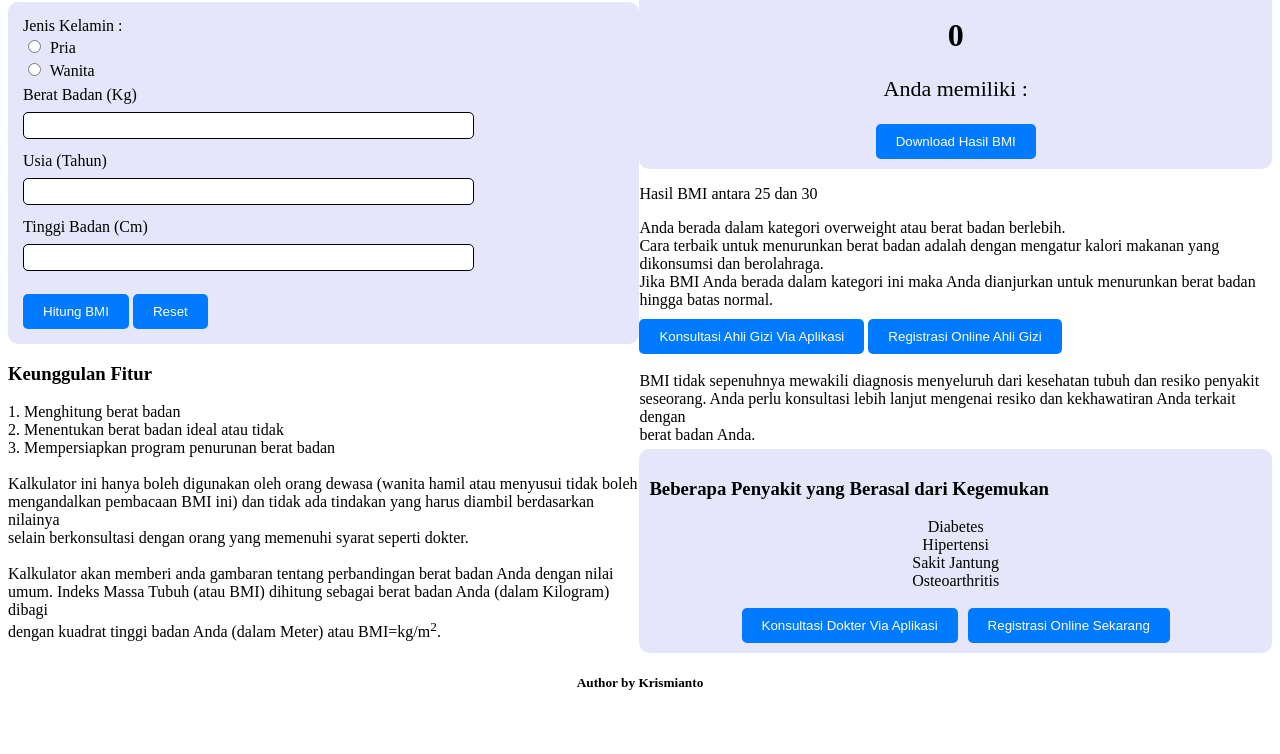
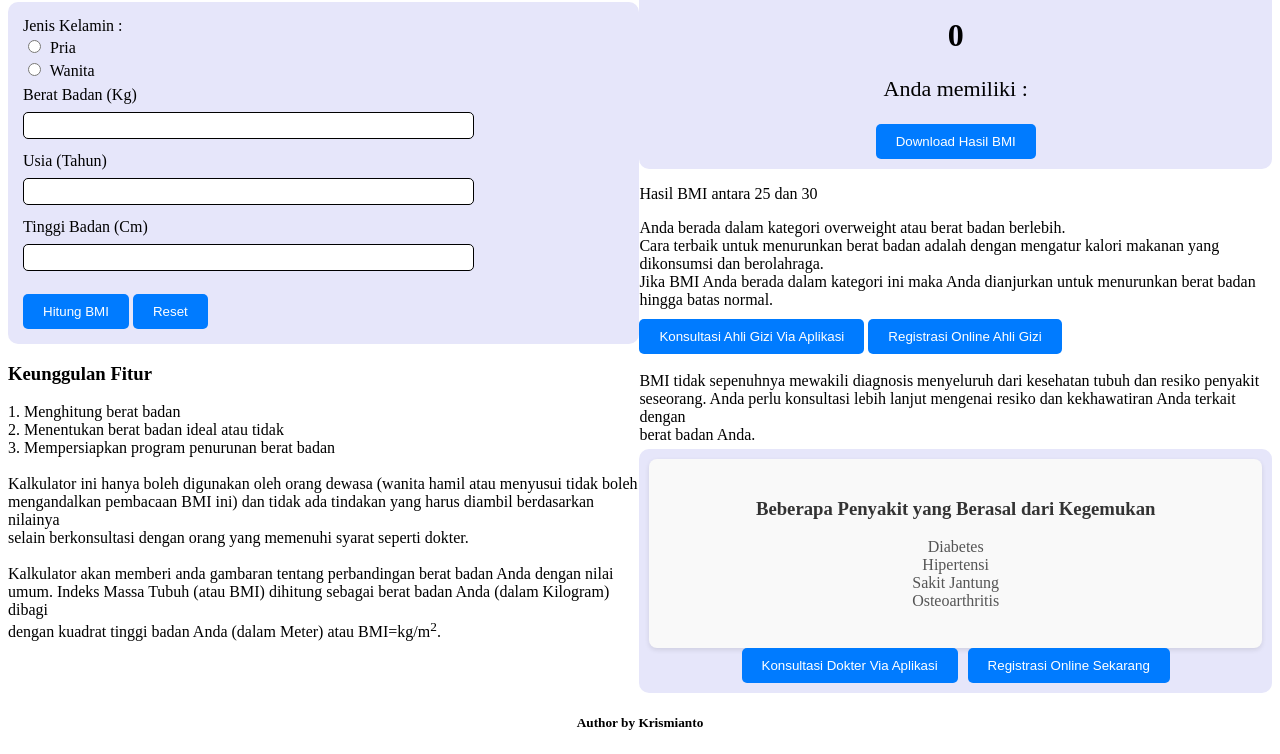
Before and after one commit to revou-fundamental-course/25-nov-24-Krismianto, a plain HTML site: page index.html in a window 1280 px wide. Shown: the part 150-904 px from the top of the page. Before the commit the page ends 864 px from the top, so only its background shows below. Drawn offline with Linux system fonts and the light colour scheme.

Commit message:
Update styles.css

```diff
--- a/css/styles.css
+++ b/css/styles.css
@@ -82,6 +82,25 @@ button:hover {
     background-color: #0056b3;
 }
 
+.penyakit {
+    background-color: #f9f9f9;
+    padding: 20px;
+    border-radius: 8px;
+    box-shadow: 0 2px 5px rgba(0, 0, 0, 0.1);
+}
+
+.penyakit h3 {
+    color: #333;
+    font-weight: 600;
+    text-align: center;
+}
+
+.penyakit p {
+    font-size: 16px;
+    color: #555;
+    margin: 5px 0;
+}
+
 /* Responsive */
 @media only screen and (max-widht: 480px) {
     main {
```
